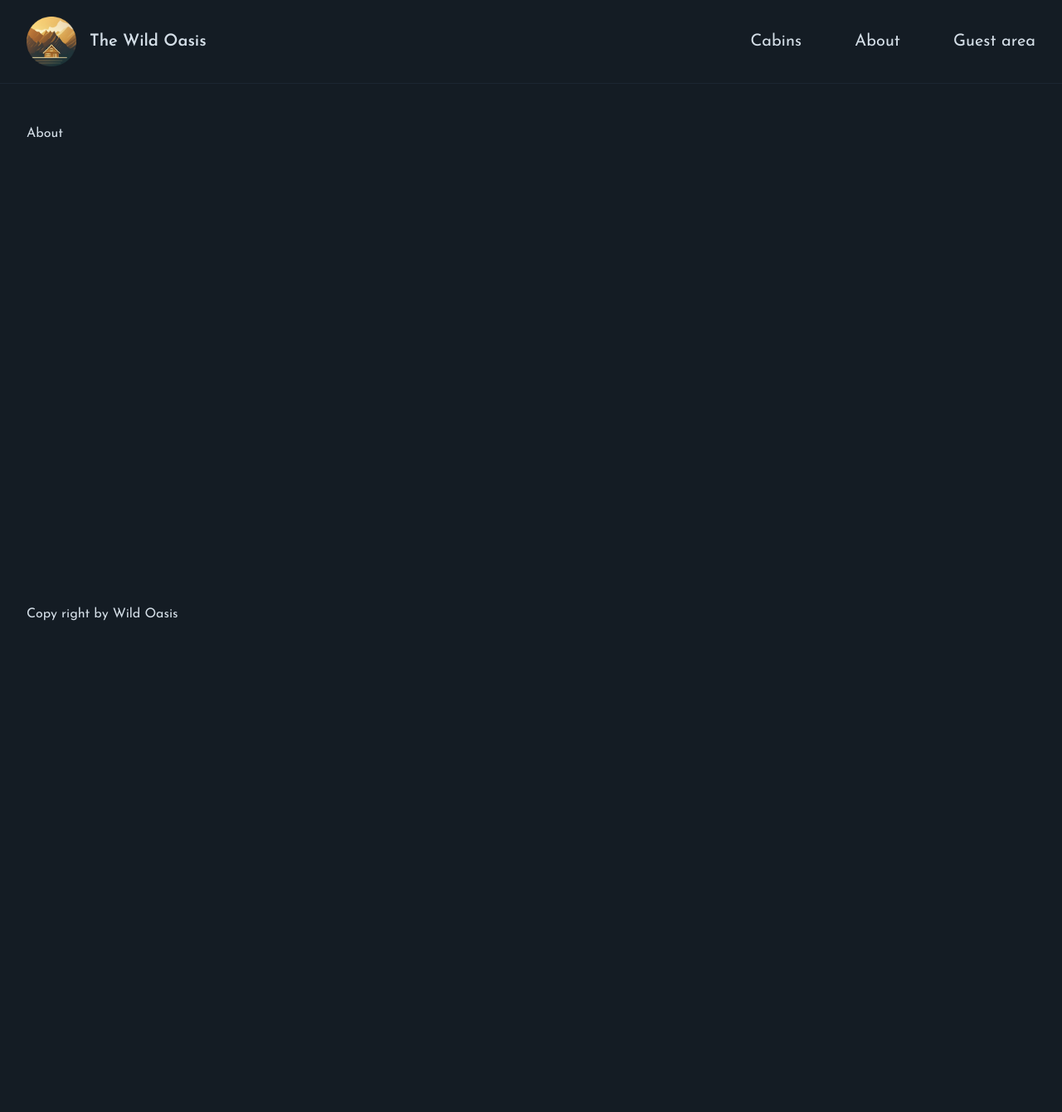
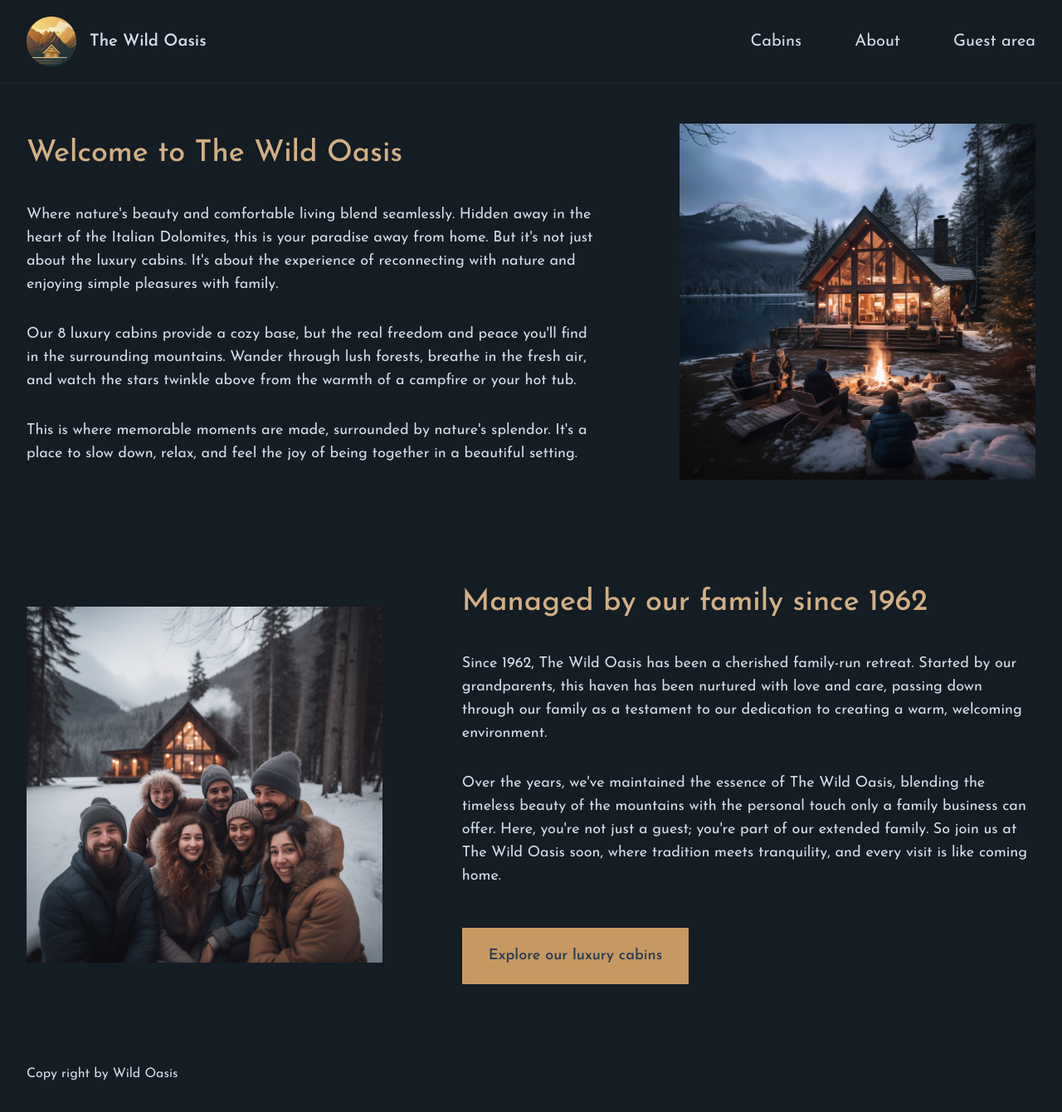
Before and after one commit to Lzx8035/The-Wild-Oasis-Website-App, a Next.js app: page /about in a window 1280 px wide. Shown: the top 1340 px of the page at 83% size. Before the commit the page ends 800 px from the top, so only its background shows below. Built offline with nearby package versions, Linux system fonts and the light colour scheme.

Commit message:
Home and About Page with Responsive Images

```diff
--- /dev/null
+++ b/app/_components/CabinCard.js
@@ -0,0 +1,57 @@
+import { UsersIcon } from "@heroicons/react/24/solid";
+
+function CabinCard({ cabin }) {
+  const { id, name, maxCapacity, regularPrice, discount, image } = cabin;
+
+  return (
+    <div className="flex border-primary-800 border">
+      <img
+        src={image}
+        alt={`Cabin ${name}`}
+        className="flex-1 border-r border-primary-800"
+      />
+
+      <div className="flex-grow">
+        <div className="pt-5 pb-4 px-7 bg-primary-950">
+          <h3 className="text-accent-500 font-semibold text-2xl mb-3">
+            Cabin {name}
+          </h3>
+
+          <div className="flex gap-3 items-center mb-2">
+            <UsersIcon className="h-5 w-5 text-primary-600" />
+            <p className="text-lg text-primary-200">
+              For up to <span className="font-bold">{maxCapacity}</span> guests
+            </p>
+          </div>
+
+          <p className="flex gap-3 justify-end items-baseline">
+            {discount > 0 ? (
+              <>
+                <span className="text-3xl font-[350]">
+                  ${regularPrice - discount}
+                </span>
+                <span className="line-through font-semibold text-primary-600">
+                  ${regularPrice}
+                </span>
+              </>
+            ) : (
+              <span className="text-3xl font-[350]">${regularPrice}</span>
+            )}
+            <span className="text-primary-200">/ night</span>
+          </p>
+        </div>
+
+        <div className="bg-primary-950 border-t border-t-primary-800 text-right">
+          <a
+            href={`/cabins/${id}`}
+            className="border-l border-primary-800 py-4 px-6 inline-block hover:bg-accent-600 transition-all hover:text-primary-900"
+          >
+            Details & reservation &rarr;
+          </a>
+        </div>
+      </div>
+    </div>
+  );
+}
+
+export default CabinCard;
--- a/app/about/page.js
+++ b/app/about/page.js
@@ -1,3 +1,90 @@
+import Image from "next/image";
+import image1 from "@/public/about-1.jpg";
+import image2 from "@/public/about-2.jpg";
+
+export const metadata = {
+  title: "About",
+};
+
 export default function Page() {
-  return <h1>About</h1>;
+  return (
+    <div className="grid grid-cols-5 gap-x-24 gap-y-32 text-lg items-center">
+      <div className="col-span-3">
+        <h1 className="text-4xl mb-10 text-accent-400 font-medium">
+          Welcome to The Wild Oasis
+        </h1>
+
+        <div className="space-y-8">
+          <p>
+            Where nature&apos;s beauty and comfortable living blend seamlessly.
+            Hidden away in the heart of the Italian Dolomites, this is your
+            paradise away from home. But it&apos;s not just about the luxury
+            cabins. It&apos;s about the experience of reconnecting with nature
+            and enjoying simple pleasures with family.
+          </p>
+          <p>
+            Our 8 luxury cabins provide a cozy base, but the real freedom and
+            peace you&apos;ll find in the surrounding mountains. Wander through
+            lush forests, breathe in the fresh air, and watch the stars twinkle
+            above from the warmth of a campfire or your hot tub.
+          </p>
+          <p>
+            This is where memorable moments are made, surrounded by
+            nature&apos;s splendor. It&apos;s a place to slow down, relax, and
+            feel the joy of being together in a beautiful setting.
+          </p>
+        </div>
+      </div>
+
+      <div className="col-span-2">
+        <Image
+          src={image1}
+          alt="Family sitting around a fire pit in front of cabin"
+          placeholder="blur"
+          quality={80}
+        />
+      </div>
+
+      <div className="relative aspect-square col-span-2">
+        <Image
+          src="/about-2.jpg"
+          fill
+          className="object-cover"
+          alt="Family that manages The Wild Oasis"
+        />
+      </div>
+
+      <div className="col-span-3">
+        <h1 className="text-4xl mb-10 text-accent-400 font-medium">
+          Managed by our family since 1962
+        </h1>
+
+        <div className="space-y-8">
+          <p>
+            Since 1962, The Wild Oasis has been a cherished family-run retreat.
+            Started by our grandparents, this haven has been nurtured with love
+            and care, passing down through our family as a testament to our
+            dedication to creating a warm, welcoming environment.
+          </p>
+          <p>
+            Over the years, we&apos;ve maintained the essence of The Wild Oasis,
+            blending the timeless beauty of the mountains with the personal
+            touch only a family business can offer. Here, you&apos;re not just a
+            guest; you&apos;re part of our extended family. So join us at The
+            Wild Oasis soon, where tradition meets tranquility, and every visit
+            is like coming home.
+          </p>
+
+          <div>
+            <a
+              href="/cabins"
+              className="inline-block mt-4 bg-accent-500 px-8 py-5 text-primary-800 text-lg font-semibold hover:bg-accent-600 transition-all"
+            >
+              Explore our luxury cabins
+            </a>
+          </div>
+        </div>
+      </div>
+    </div>
+  );
 }
--- a/app/cabins/page.js
+++ b/app/cabins/page.js
@@ -1,10 +1,34 @@
-import Counter from "@/app/_components/Counter";
+import CabinCard from "@/app/_components/CabinCard";
 
-// First Time: Async React Fn
-export default async function Page() {
+export const metadata = {
+  title: "Cabins",
+};
+
+export default function Page() {
+  // CHANGE
+  const cabins = [];
+
   return (
     <div>
-      <h1>Cabins page</h1>
+      <h1 className="text-4xl mb-5 text-accent-400 font-medium">
+        Our Luxury Cabins
+      </h1>
+      <p className="text-primary-200 text-lg mb-10">
+        Cozy yet luxurious cabins, located right in the heart of the Italian
+        Dolomites. Imagine waking up to beautiful mountain views, spending your
+        days exploring the dark forests around, or just relaxing in your private
+        hot tub under the stars. Enjoy nature&apos;s beauty in your own little
+        home away from home. The perfect spot for a peaceful, calm vacation.
+        Welcome to paradise.
+      </p>
+
+      {cabins.length > 0 && (
+        <div className="grid sm:grid-cols-1 md:grid-cols-2 gap-8 lg:gap-12 xl:gap-14">
+          {cabins.map((cabin) => (
+            <CabinCard cabin={cabin} key={cabin.id} />
+          ))}
+        </div>
+      )}
     </div>
   );
 }
--- a/app/page.js
+++ b/app/page.js
@@ -1,11 +1,30 @@
 import Link from "next/link";
+import Image from "next/image";
+import bg from "@/public/bg.png";
 
 export default function Page() {
   return (
-    <div>
-      <h1>Welcome to paradise</h1>
-      {/* <a href="/cabins">Explore Luxury Cabins</a> The below is without hard reload*/}
-      <Link href="/cabins">Explore Luxury Cabins</Link>
-    </div>
+    <main className="mt-24">
+      <Image
+        src={bg}
+        fill
+        placeholder="blur"
+        quality={80}
+        className="object-cover object-top"
+        alt="Mountains and forests with two cabins"
+      />
+
+      <div className="relative z-10 text-center">
+        <h1 className="text-8xl text-primary-50 mb-10 tracking-tight font-normal">
+          Welcome to paradise.
+        </h1>
+        <Link
+          href="/cabins"
+          className="bg-accent-500 px-8 py-6 text-primary-800 text-lg font-semibold hover:bg-accent-600 transition-all"
+        >
+          Explore luxury cabins
+        </Link>
+      </div>
+    </main>
   );
 }
--- a/package.json
+++ b/package.json
@@ -9,6 +9,7 @@
     "lint": "next lint"
   },
   "dependencies": {
+    "@heroicons/react": "^2.2.0",
     "next": "^15.0.3",
     "react": "^18.3.1",
     "react-dom": "^18.3.1"
```
Also changed, not shown: 1 other file (tests, documents, lock files or other folders).
